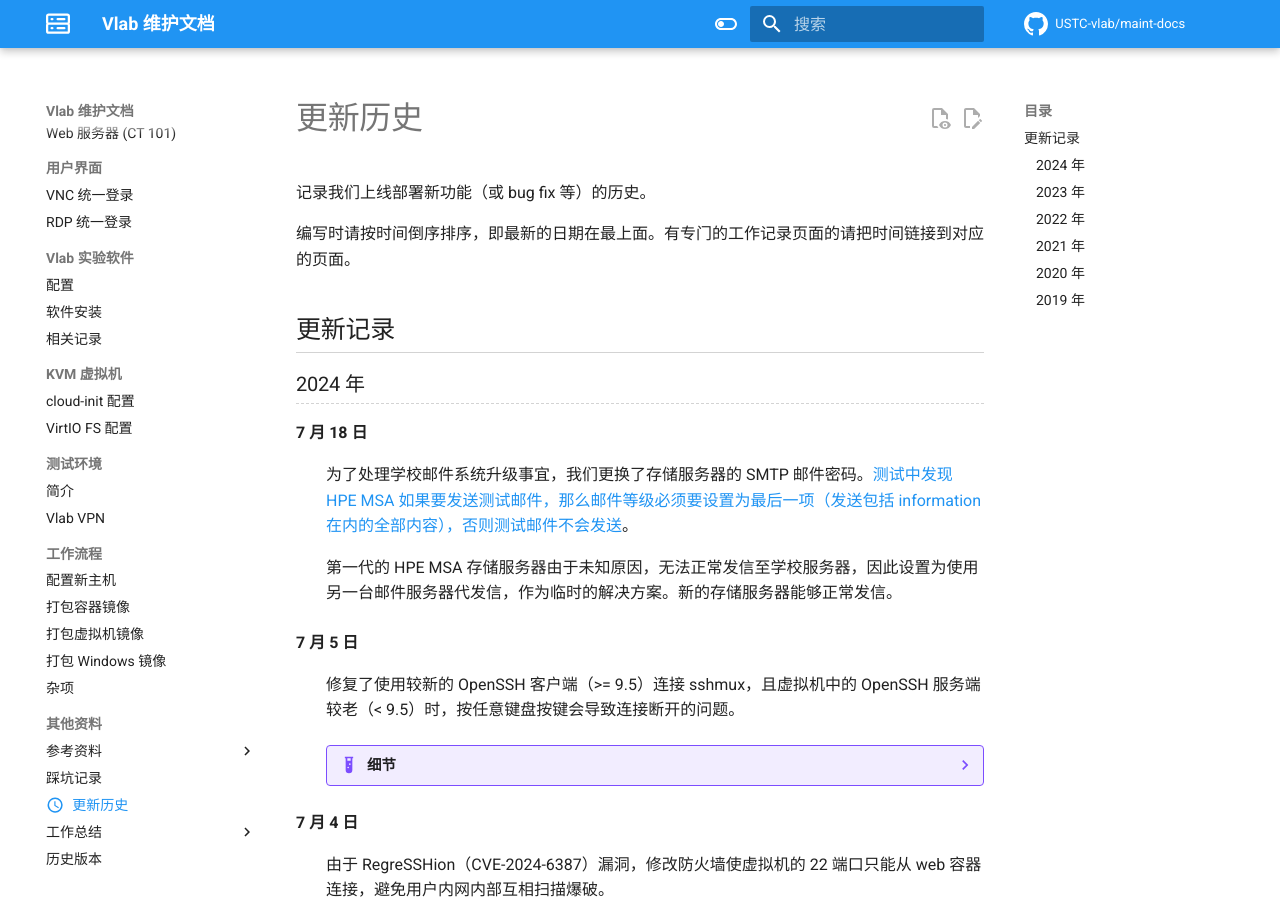
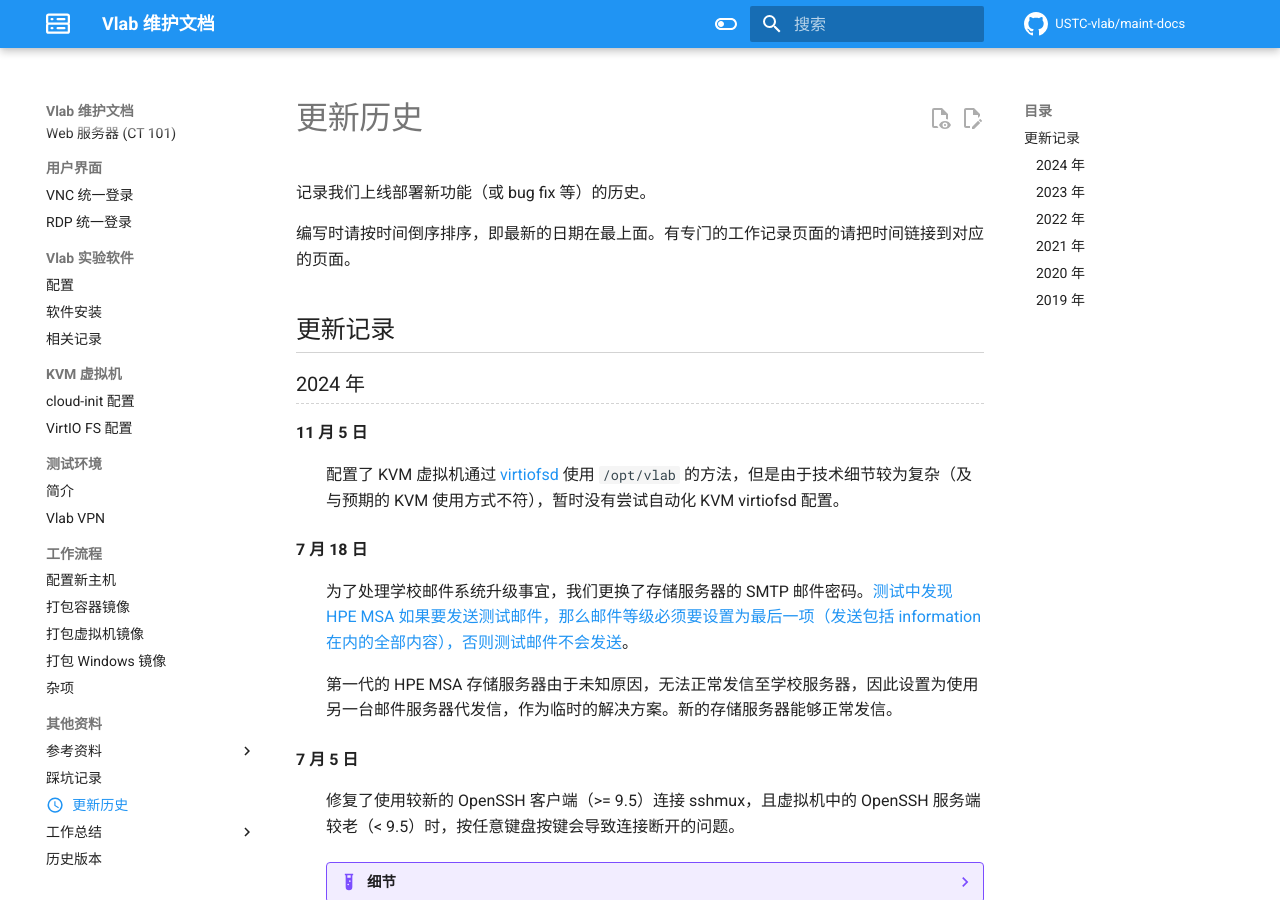
Before and after one commit to USTC-vlab/maint-docs, an MkDocs documentation site: the page built from docs/changelog.md, in a window 1280 px wide and 900 px high. Built offline with MkDocs 1.6.1 and Material for MkDocs 9.7.7, drawn with Linux system fonts in a browser that asks for light colours; comment, search, counter and statistics services are not loaded.

Commit message:
Add virtiofsd to changelog

```diff
--- a/docs/changelog.md
+++ b/docs/changelog.md
@@ -11,6 +11,10 @@ icon: material/clock-outline
 ## 更新记录
 
 ### 2024 年
+
+11 月 5 日
+
+:   配置了 KVM 虚拟机通过 [virtiofsd](kvm/virtiofsd.md) 使用 `/opt/vlab` 的方法，但是由于技术细节较为复杂（及与预期的 KVM 使用方式不符），暂时没有尝试自动化 KVM virtiofsd 配置。
 
 7 月 18 日
 
--- a/requirements.txt
+++ b/requirements.txt
@@ -1,4 +1,4 @@
-mkdocs>=1.5
-mkdocs-material>=9.2.0
+mkdocs>=1.6
+mkdocs-material>=9.5.43
 mkdocs-git-revision-date-localized-plugin>=1.1.0
 jieba
```
Also changed, not shown: 1 other file.
